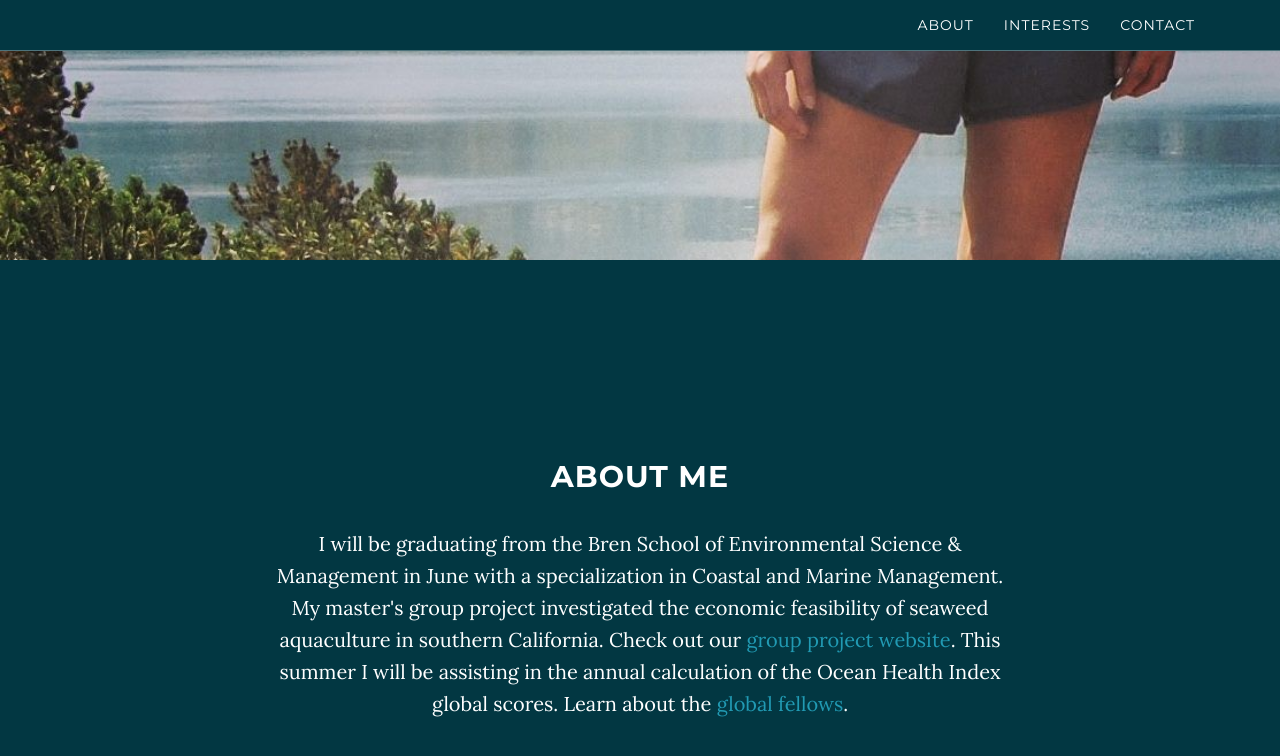
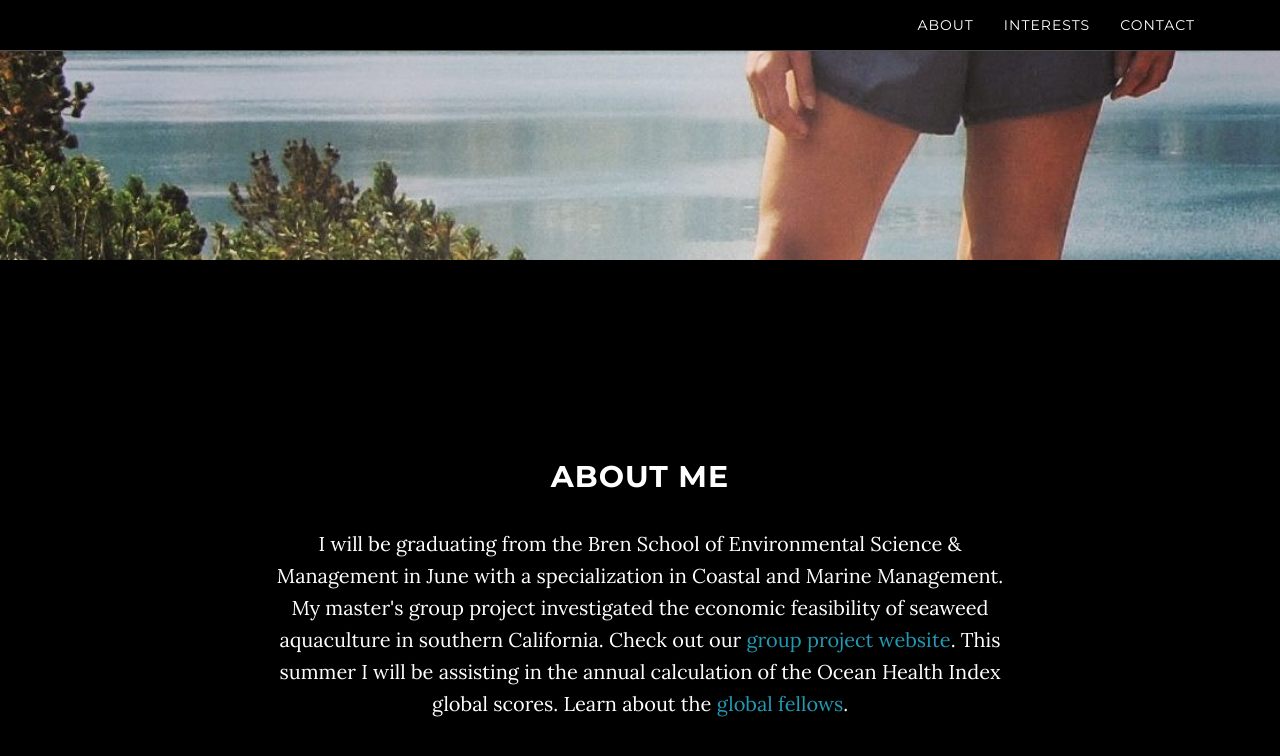
Before and after one commit to SheikhFahimFayasalSowrav/iwensu, a Jekyll site: the page built from index.html, in a window 1280 px wide and 900 px high, scrolled down 640 px. Shown: the top 756 px of the window. Built offline with Jekyll 4.4.1, drawn with Linux system fonts in a browser that asks for light colours.

Commit message:
change downloads to interests in grayscale.css

```diff
--- a/_config.yml
+++ b/_config.yml
@@ -9,7 +9,7 @@ title-img: /img/profile.jpg
 
 # Color settings (hex-codes without the leading hash-tag)
 color:
-  primary-dark: '#023742'
+  primary-dark: '#000000'
   links: '#219ab3'
 
 # Footer settings
```
Also changed, not shown: img/interests-bg.jpg (renamed from img/downloads-bg.jpg).
